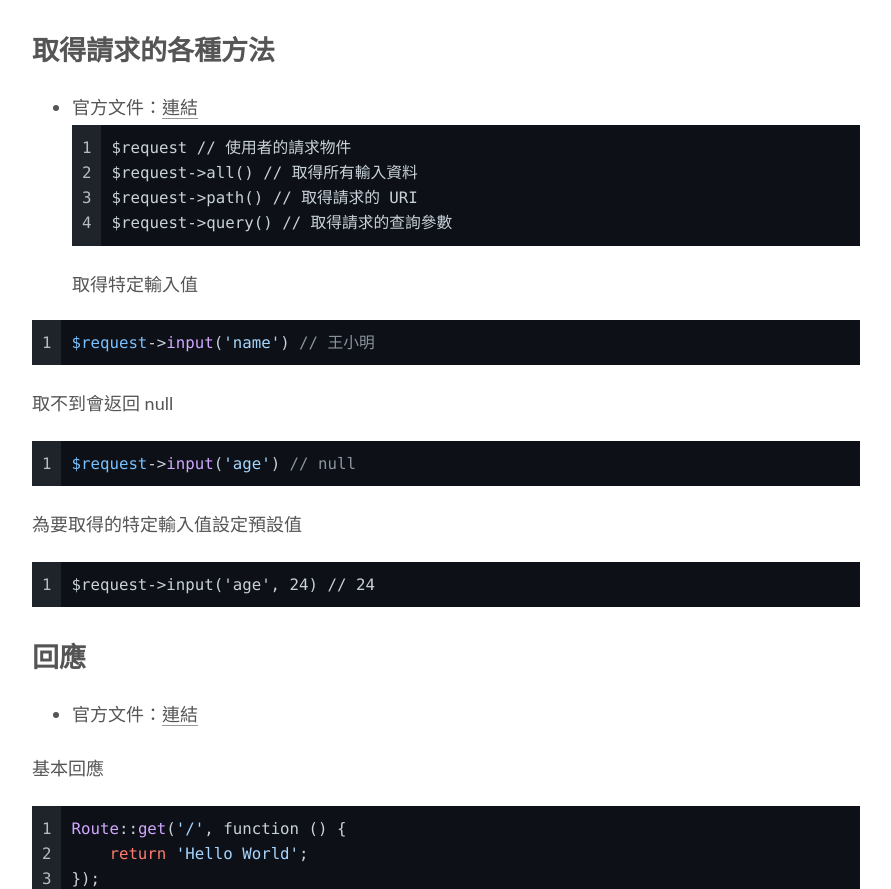
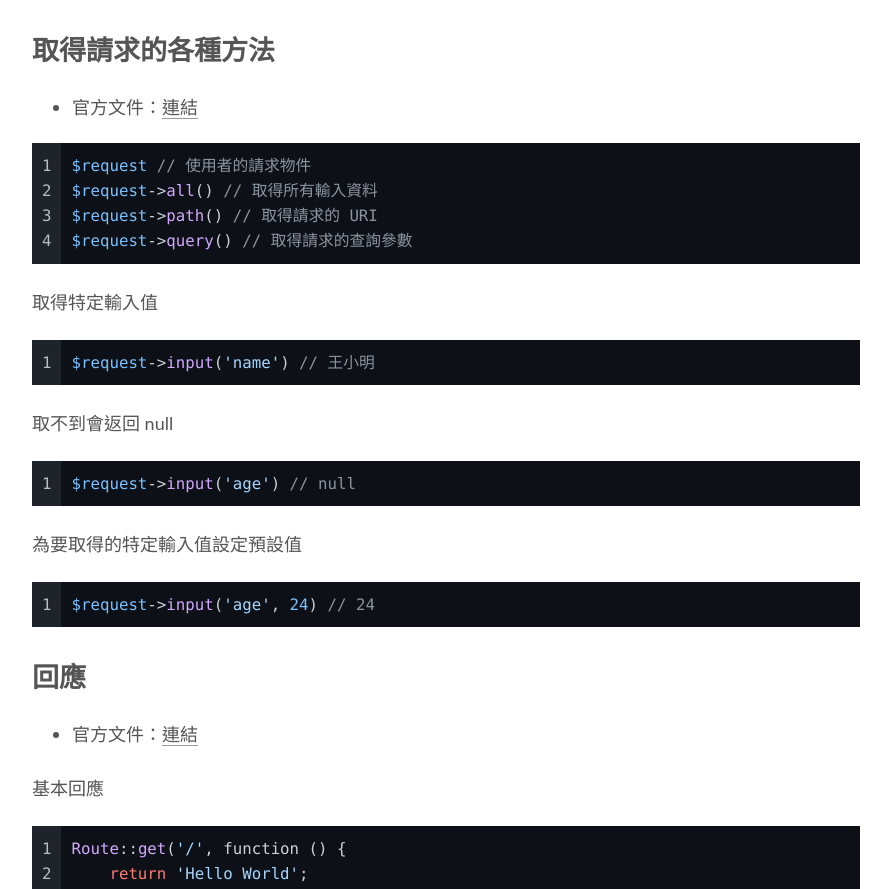
Before and after one commit to lloyd3126/blog, a plain HTML site: page 2022/04/09/開發 Laravel 專案時會用到的程式碼/index.html in a window 1280 px wide. Shown: the part 2430-3319 px from the top of the page, without its empty margins (68-959 px from the left). Drawn offline with nearby package versions, Linux system fonts and the light colour scheme.

Commit message:
Site updated: 2022-04-10 20:17:20

```diff
--- a/2022/04/09/開發 Laravel 專案時會用到的程式碼/index.html
+++ b/2022/04/09/開發 Laravel 專案時會用到的程式碼/index.html
@@ -28,7 +28,7 @@
 <meta property="og:description" content="新增一般路由 官方文件：連結 檔案路徑：.&#x2F;routes&#x2F;web.php  12345678910Route::get(&amp;#x27;&#x2F;&amp;#x27;, function () &amp;#123;    return view(&amp;#x27;welcome&amp;#x27;);&amp;#125;);Route::get(&amp;#x27;user&#x2F;&amp;#123;id&amp;#125;&amp;#x27;, &amp;#x27;Us">
 <meta property="og:locale" content="zh_TW">
 <meta property="article:published_time" content="2022-04-09T08:02:12.000Z">
-<meta property="article:modified_time" content="2022-04-10T09:41:09.269Z">
+<meta property="article:modified_time" content="2022-04-10T12:17:04.118Z">
 <meta property="article:author" content="Chen Chung Nien">
 <meta property="article:tag" content="php">
 <meta property="article:tag" content="Laravel">
@@ -243,7 +243,7 @@
         <i class="far fa-calendar-check"></i>
       </span>
       <span class="post-meta-item-text">更新於</span>
-      <time title="修改時間：2022-04-10 17:41:09" itemprop="dateModified" datetime="2022-04-10T17:41:09+08:00">2022-04-10</time>
+      <time title="修改時間：2022-04-10 20:17:04" itemprop="dateModified" datetime="2022-04-10T20:17:04+08:00">2022-04-10</time>
     </span>
     <span class="post-meta-item">
       <span class="post-meta-item-icon">
@@ -291,15 +291,17 @@
 
 
 <h1 id="取得請求的各種方法"><a href="#取得請求的各種方法" class="headerlink" title="取得請求的各種方法"></a>取得請求的各種方法</h1><ul>
-<li>官方文件：<a target="_blank" rel="noopener" href="https://laravel.com/docs/5.7/requests">連結</a><figure class="highlight plaintext"><table><tr><td class="gutter"><pre><span class="line">1</span><br><span class="line">2</span><br><span class="line">3</span><br><span class="line">4</span><br></pre></td><td class="code"><pre><span class="line">$request // 使用者的請求物件</span><br><span class="line">$request-&gt;all() // 取得所有輸入資料</span><br><span class="line">$request-&gt;path() // 取得請求的 URI</span><br><span class="line">$request-&gt;query() // 取得請求的查詢參數</span><br></pre></td></tr></table></figure>
-取得特定輸入值</li>
+<li>官方文件：<a target="_blank" rel="noopener" href="https://laravel.com/docs/5.7/requests">連結</a></li>
 </ul>
+<figure class="highlight php"><table><tr><td class="gutter"><pre><span class="line">1</span><br><span class="line">2</span><br><span class="line">3</span><br><span class="line">4</span><br></pre></td><td class="code"><pre><span class="line"><span class="variable">$request</span> <span class="comment">// 使用者的請求物件</span></span><br><span class="line"><span class="variable">$request</span>-&gt;<span class="title function_ invoke__">all</span>() <span class="comment">// 取得所有輸入資料</span></span><br><span class="line"><span class="variable">$request</span>-&gt;<span class="title function_ invoke__">path</span>() <span class="comment">// 取得請求的 URI</span></span><br><span class="line"><span class="variable">$request</span>-&gt;<span class="title function_ invoke__">query</span>() <span class="comment">// 取得請求的查詢參數</span></span><br></pre></td></tr></table></figure>
+<p>取得特定輸入值</p>
 <figure class="highlight php"><table><tr><td class="gutter"><pre><span class="line">1</span><br></pre></td><td class="code"><pre><span class="line"><span class="variable">$request</span>-&gt;<span class="title function_ invoke__">input</span>(<span class="string">&#x27;name&#x27;</span>) <span class="comment">// 王小明</span></span><br></pre></td></tr></table></figure>
 
 <p>取不到會返回 null</p>
 <figure class="highlight php"><table><tr><td class="gutter"><pre><span class="line">1</span><br></pre></td><td class="code"><pre><span class="line"><span class="variable">$request</span>-&gt;<span class="title function_ invoke__">input</span>(<span class="string">&#x27;age&#x27;</span>) <span class="comment">// null</span></span><br></pre></td></tr></table></figure>
+
 <p>為要取得的特定輸入值設定預設值</p>
-<figure class="highlight plaintext"><table><tr><td class="gutter"><pre><span class="line">1</span><br></pre></td><td class="code"><pre><span class="line">$request-&gt;input(&#x27;age&#x27;, 24) // 24</span><br></pre></td></tr></table></figure>
+<figure class="highlight php"><table><tr><td class="gutter"><pre><span class="line">1</span><br></pre></td><td class="code"><pre><span class="line"><span class="variable">$request</span>-&gt;<span class="title function_ invoke__">input</span>(<span class="string">&#x27;age&#x27;</span>, <span class="number">24</span>) <span class="comment">// 24</span></span><br></pre></td></tr></table></figure>
 
 
 
```
Also changed, not shown: index.html (+6 -4 lines), search.xml (+5 -3 lines).
